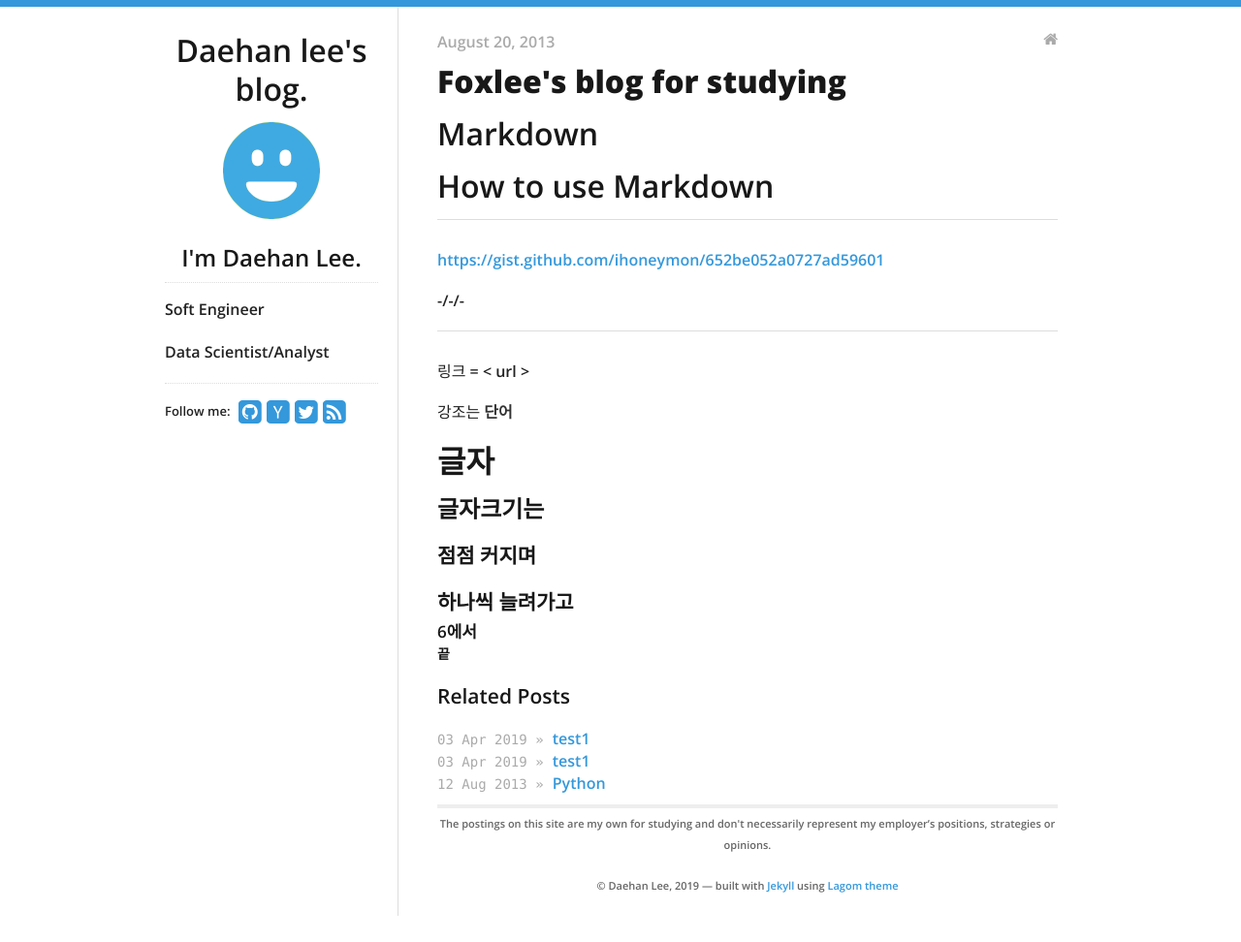
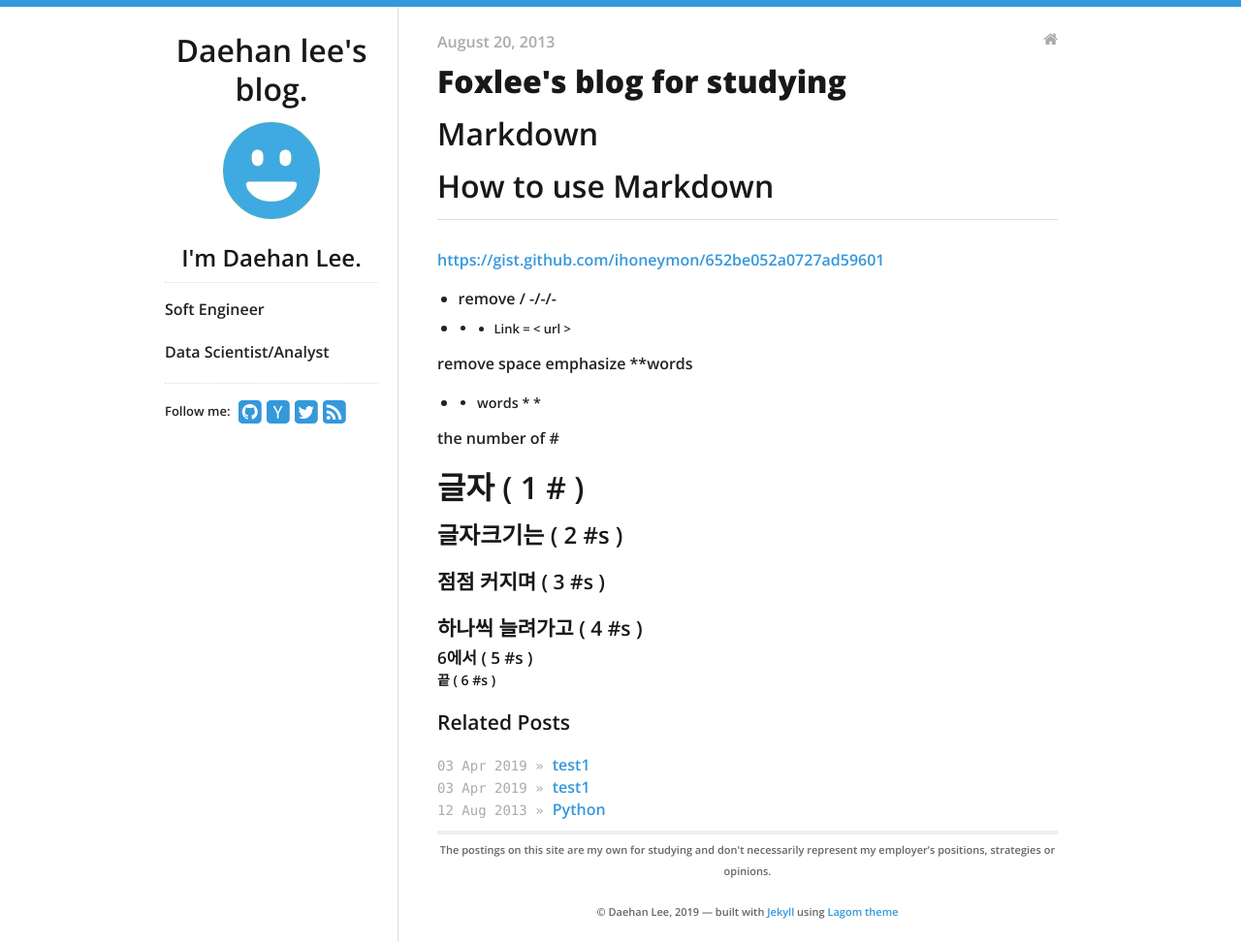
Before and after one commit to daehan0226/Study, a Jekyll site: the page built from _posts/2013-08-20-Markdown.md, in a window 1280 px wide. Shown: the whole page at 97% size. Built offline with Jekyll 4.4.1, drawn with Linux system fonts in a browser that asks for light colours; before the commit the page ends 945 px from its top, so only the background shows below that.

Commit message:
Update 2013-08-20-Markdown.md

```diff
--- a/_posts/2013-08-20-Markdown.md
+++ b/_posts/2013-08-20-Markdown.md
@@ -10,15 +10,21 @@ Markdown
 -------------
 <https://gist.github.com/ihoneymon/652be052a0727ad59601>
 
+ * remove /
 -/-/-
 - - -
-링크 = < url >
+Link = < url >
 
-강조는 **단어**
+remove space
+emphasize **words
 
-# 글자
-## 글자크기는
-### 점점 커지며
-#### 하나씩 늘려가고
-##### 6에서
-###### 끝
+* * words * *
+
+
+the number of #
+# 글자            ( 1 # )
+## 글자크기는      ( 2 #s )
+### 점점 커지며    ( 3 #s )
+#### 하나씩 늘려가고 ( 4 #s )
+##### 6에서         ( 5 #s )
+###### 끝            ( 6 #s )
```
